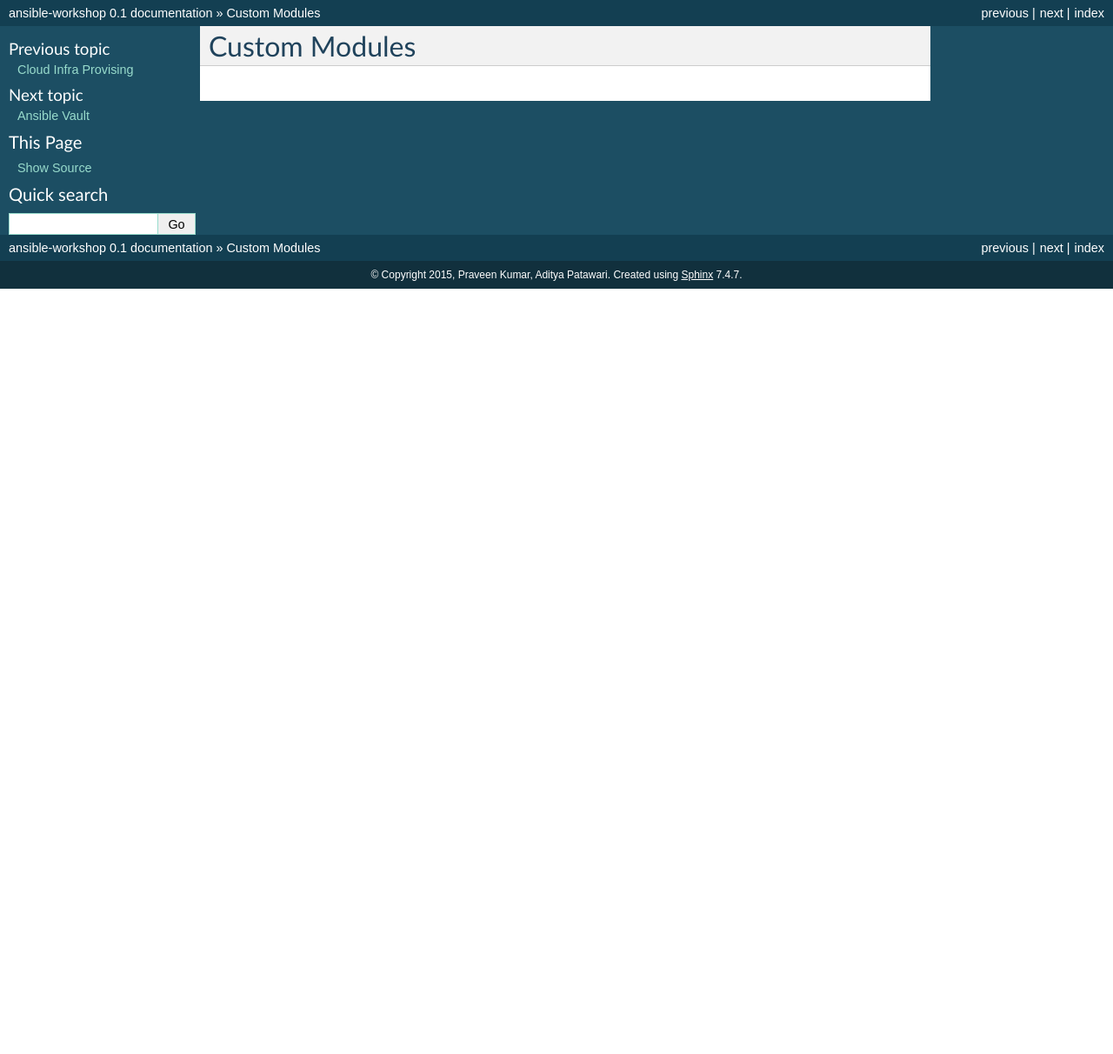
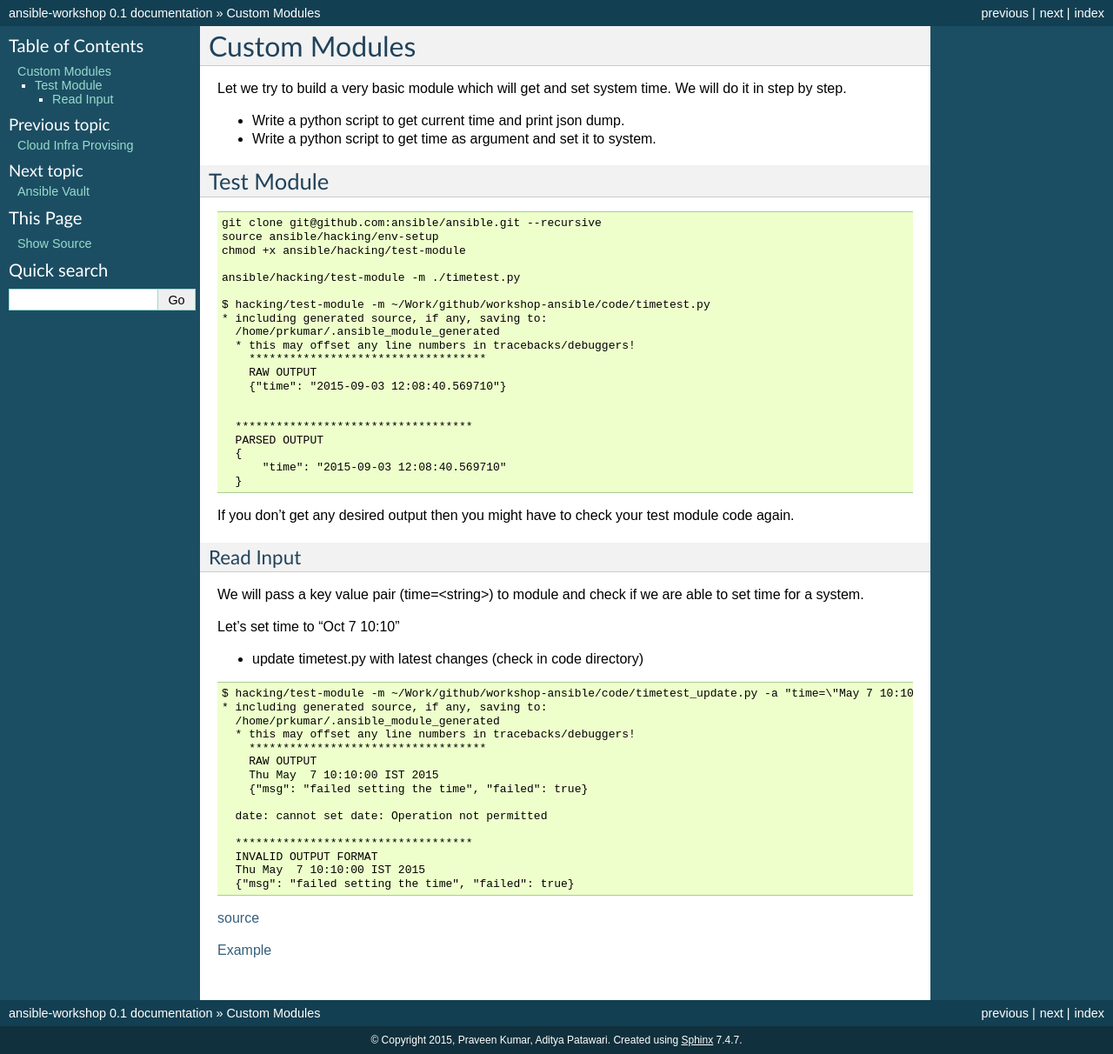
Before and after one commit to adimania/workshop-ansible, a Sphinx documentation site: the page built from docs/custom_modules.rst, in a window 1280 px wide. Shown: the whole page at 87% size. Built offline with Sphinx 7.4.7, drawn with Linux system fonts in a browser that asks for light colours; before the commit the page ends 900 px from its top, so only the background shows below that.

Commit message:
Added custom Module doc

```diff
--- a/docs/custom_modules.rst
+++ b/docs/custom_modules.rst
@@ -1,2 +1,73 @@
 Custom Modules
 ==============
+
+Let we try to build a very basic module which will get and set system time. We
+will do it in step by step.
+
+* Write a python script to get current time and print json dump.
+* Write a python script to get time as argument and set it to system.
+
+
+Test Module
+-----------
+
+::
+
+    git clone git@github.com:ansible/ansible.git --recursive
+    source ansible/hacking/env-setup
+    chmod +x ansible/hacking/test-module
+
+    ansible/hacking/test-module -m ./timetest.py
+
+    $ hacking/test-module -m ~/Work/github/workshop-ansible/code/timetest.py
+    * including generated source, if any, saving to:
+      /home/prkumar/.ansible_module_generated
+      * this may offset any line numbers in tracebacks/debuggers!
+        ***********************************
+        RAW OUTPUT
+        {"time": "2015-09-03 12:08:40.569710"}
+
+
+      ***********************************
+      PARSED OUTPUT
+      {
+          "time": "2015-09-03 12:08:40.569710"
+      }
+
+
+If you don't get any desired output then you might have to check your test
+module code again.
+
+Read Input
+++++++++++
+
+We will pass a key value pair (time=<string>) to module and check if we are able
+to set time for a system.
+
+Let's set time to "Oct 7 10:10"
+
+* update timetest.py with latest changes (check in code directory)
+
+
+::
+
+    $ hacking/test-module -m ~/Work/github/workshop-ansible/code/timetest_update.py -a "time=\"May 7 10:10\""
+    * including generated source, if any, saving to:
+      /home/prkumar/.ansible_module_generated
+      * this may offset any line numbers in tracebacks/debuggers!
+        ***********************************
+        RAW OUTPUT
+        Thu May  7 10:10:00 IST 2015
+        {"msg": "failed setting the time", "failed": true}
+
+      date: cannot set date: Operation not permitted
+
+      ***********************************
+      INVALID OUTPUT FORMAT
+      Thu May  7 10:10:00 IST 2015
+      {"msg": "failed setting the time", "failed": true}
+
+
+`source <http://docs.ansible.com/ansible/developing_modules.html#tutorial>`_
+
+`Example <https://github.com/rishabhdas/dmidecode-ansible>`_
```
Also changed, not shown: 2 other files.
